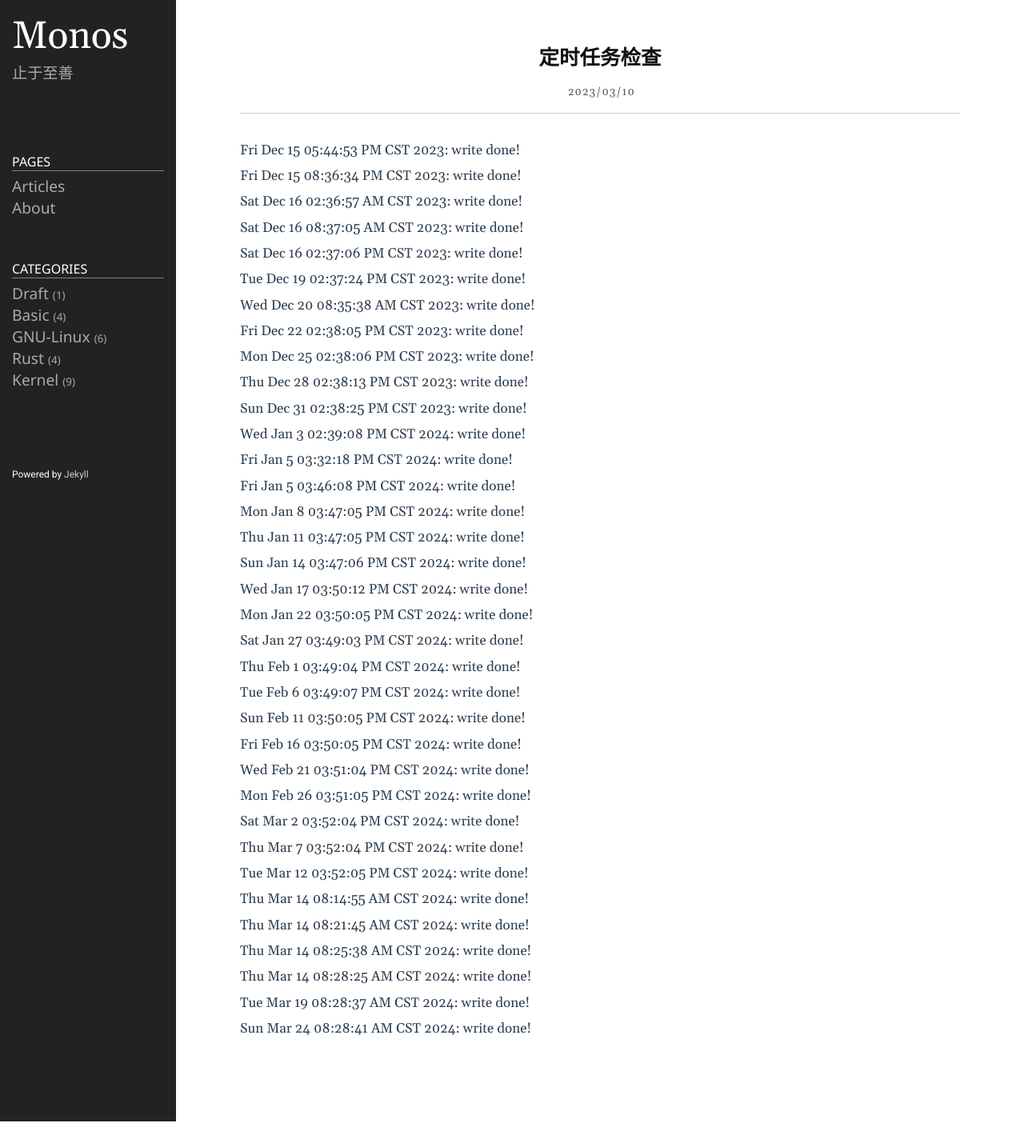
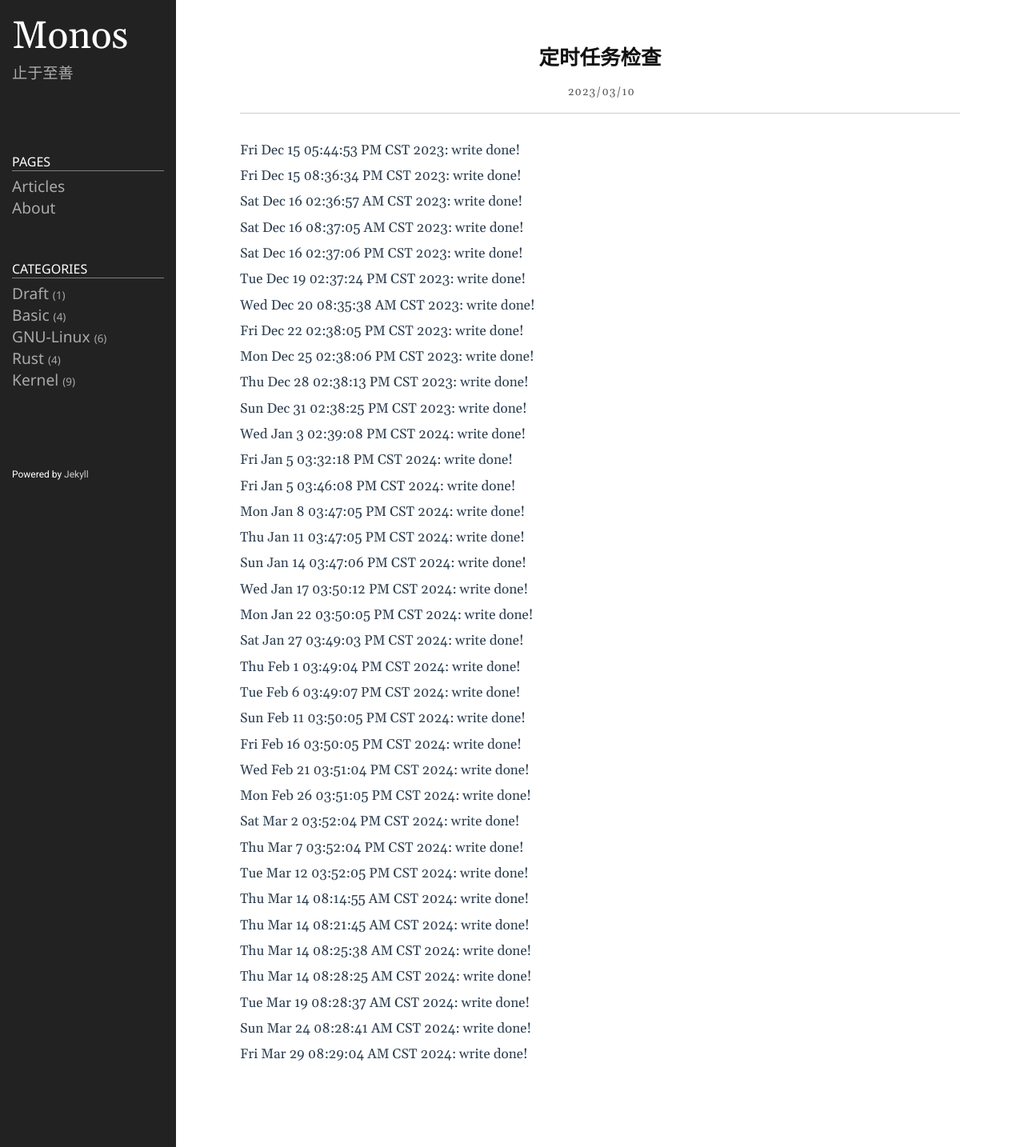
Before and after one commit to lclgo/lclgo.github.io, a Jekyll site: the page built from _posts/2023-03-10-weekly.md, in a window 1280 px wide. Shown: the whole page at 80% size. Built offline with Jekyll 4.4.1, drawn with Linux system fonts in a browser that asks for light colours; before the commit the page ends 1402 px from its top, so only the background shows below that.

Commit message:
timer check

```diff
--- a/_posts/2023-03-10-weekly.md
+++ b/_posts/2023-03-10-weekly.md
@@ -73,3 +73,5 @@ Thu Mar 14 08:28:25 AM CST 2024: write done!
 Tue Mar 19 08:28:37 AM CST 2024: write done!
 
 Sun Mar 24 08:28:41 AM CST 2024: write done!
+
+Fri Mar 29 08:29:04 AM CST 2024: write done!
```
